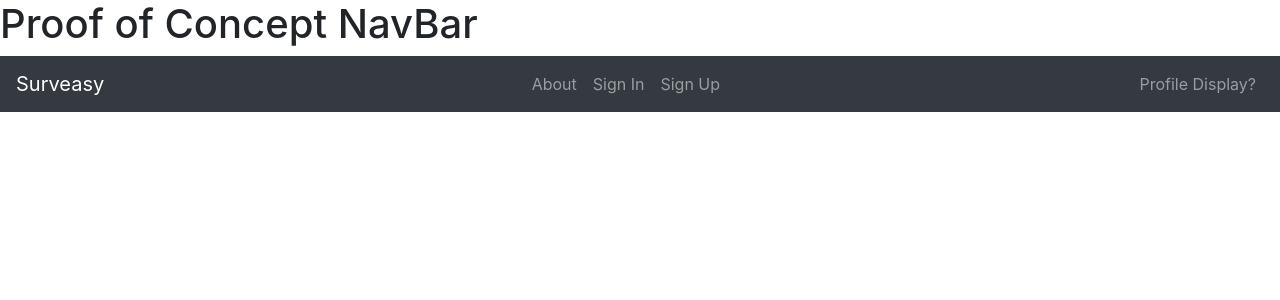
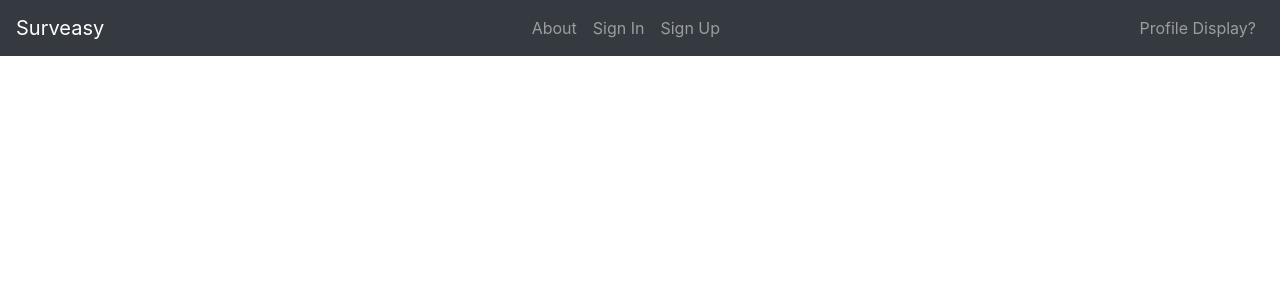
Before and after one commit to tylerdrewwork/Surveasy, a React (Create React App) app in the folder client/: page /admin in a window 1280 px wide. Shown: the top 300 px of the page. Built offline with nearby package versions, Linux system fonts and the light colour scheme; the HTML template or start-up script is replaced by a standard one.

Commit message:
Utilizing navbar component within admin page

```diff
--- a/client/src/pages/admin.js
+++ b/client/src/pages/admin.js
@@ -5,13 +5,12 @@ import Button from "../components/Button/button";
 //import { List, ListItem } from "../components/List";
 import Input from "../components/Input/input";
 import "./style.css";
-import SideBarExample from "../components/NavBar/navbar"
+import Navigation from "../components/NavBar/navbar";
 
 function Admin() {
   return (
     <div>
-      <h1>Proof of Concept NavBar</h1>
-      <SideBarExample />
+      <Navigation />
     </div>
   );
 }
```
